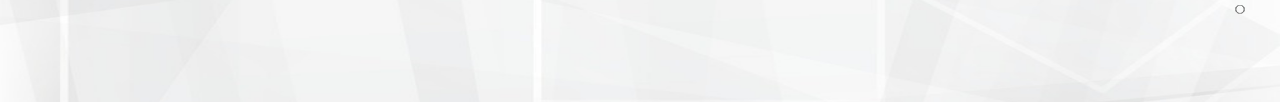
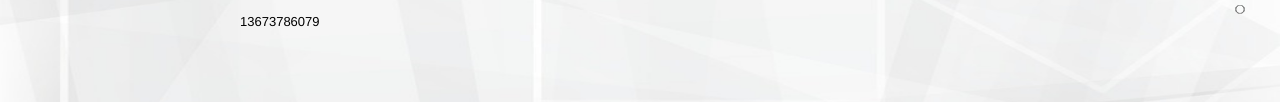
Before and after one commit to lioyan/old_blog, a plain HTML site: page index.html in a window 1280 px wide. Shown: the part 465-567 px from the top of the page. Drawn offline with Linux system fonts and the light colour scheme.

Commit message:
Add files via upload

```diff
--- a/index.html
+++ b/index.html
@@ -54,6 +54,7 @@
 						<p id="home_info3">24岁</p>
 						<p id="home_info4">前端工作者</p>
 						<p id="home_info5">webliuyan@qq.com</p>
+                        <p id="home_info6">13673786079</p>
 					</div>
 				</div>
 			</div>
```
